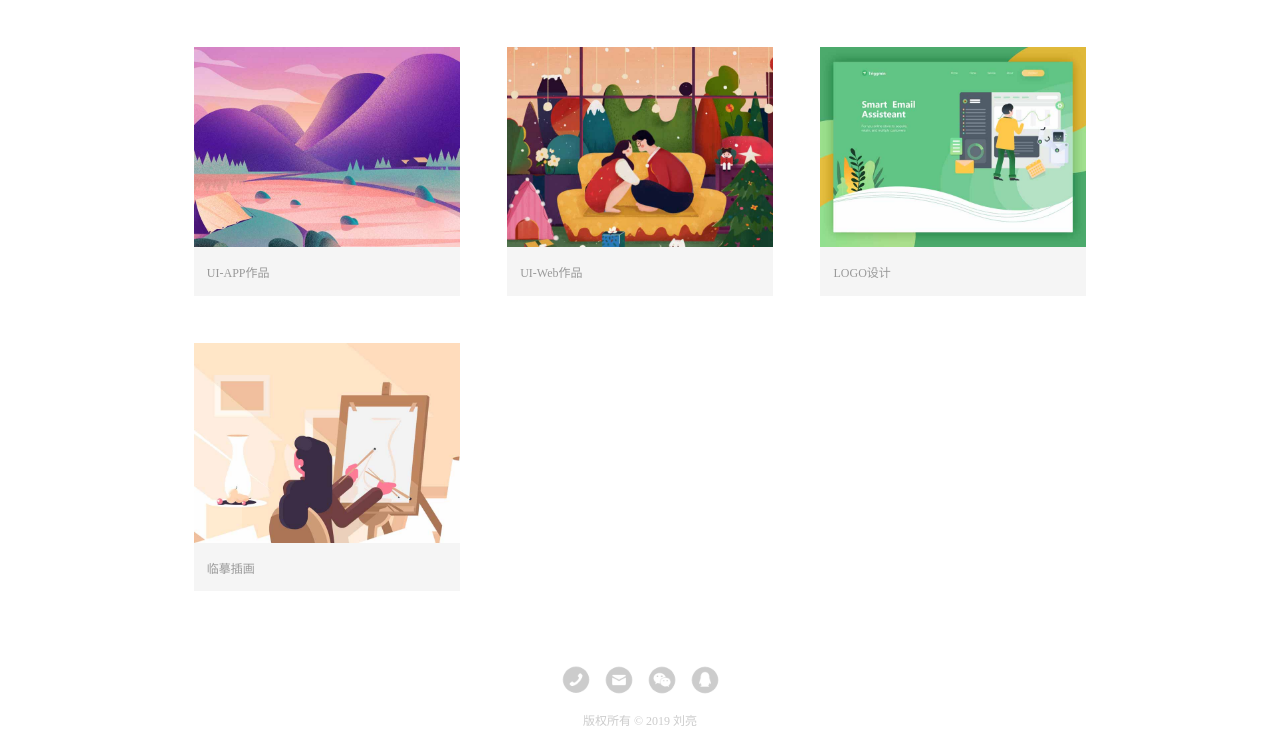
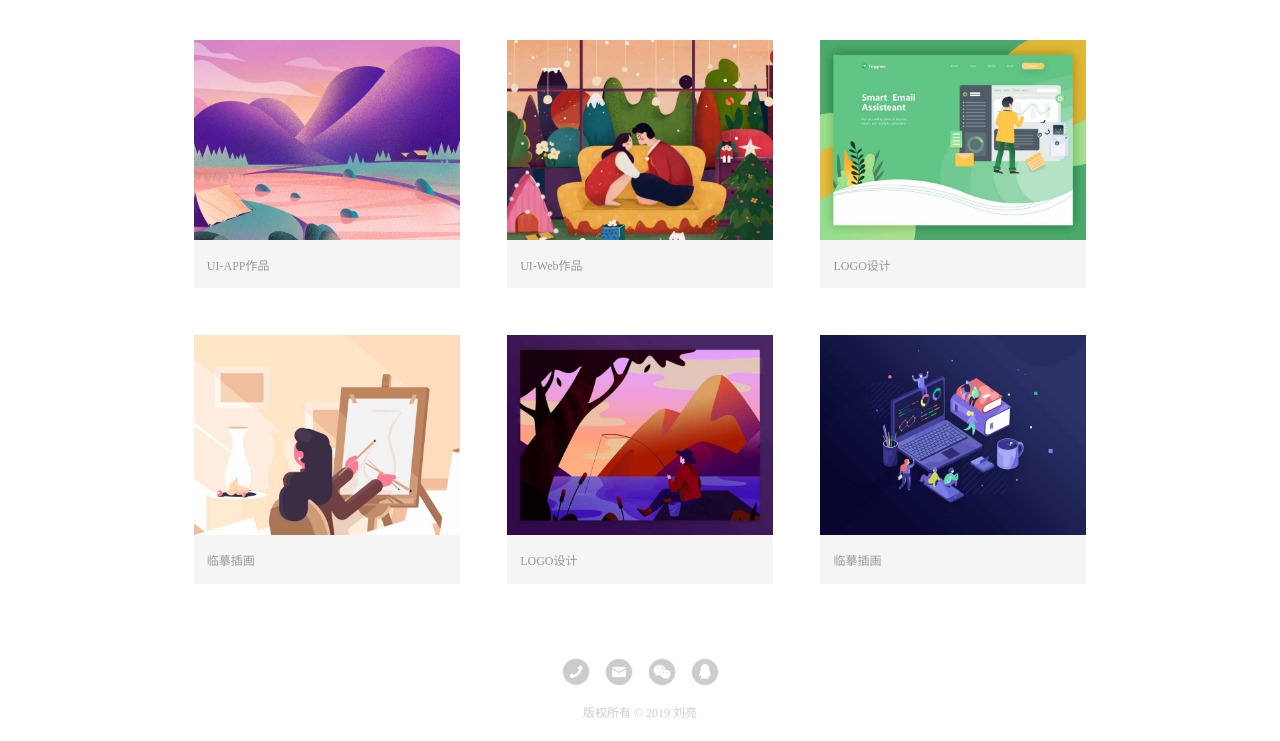
Before and after one commit to liuliang999/liuliang999.github.io, a plain HTML site: page index.html in a window 1280 px wide. Shown: the part 173-914 px from the top of the page. Drawn offline with Linux system fonts and the light colour scheme.

Commit message:
第二次提交

```diff
--- a/index.html
+++ b/index.html
@@ -1,17 +1,17 @@
 <!DOCTYPE html>
 <html>
 	<head>
-		<meta charset=utf-8 />
+		<meta http-equiv="Content-Type" content="text/html; charset=utf-8">
 		<title>刘亮丨首页</title>
     	<link rel="stylesheet" href="css/normalize.css">
         <link rel="stylesheet" href="css/main.css">
         <link rel="stylesheet" href="css/responsive.css">
-        <meta name="viewport" content="width=device-width,initial-scale=1.0"
+        <meta name="viewport" content="width=device-width,initial-scale=1.0">
 </head>
 
 <body>
 	<header>
-    	<a href="index.com" id="logo">
+    	<a href="index.html" id="logo">
         	<h1>我的个人主页</h1>
         	<h2>works</h2>
         </a>
@@ -50,6 +50,19 @@
                         <p>临摹插画</p>
                     </a>
                 </li>
+				<li>
+                    <a href="img/a1.jpg">
+                        <img src="img/fishing.jpg" alt="我的图片">
+                        <p>LOGO设计</p>
+                    </a>
+        		</li>
+                <li>
+                    <a href="img/art_school.jpg">
+                        <img src="img/ine.jpg" alt="我的图片">
+                        <p>临摹插画</p>
+                    </a>
+                </li>
+			</ul>
         </section>
         <footer>
             <img src="img/phone.png" alt="手机号" class="social-icon"/>
```
Also changed, not shown: about.html (+3 -3 lines), contact.html (+3 -3 lines), css/main.css (+3 -4 lines).
